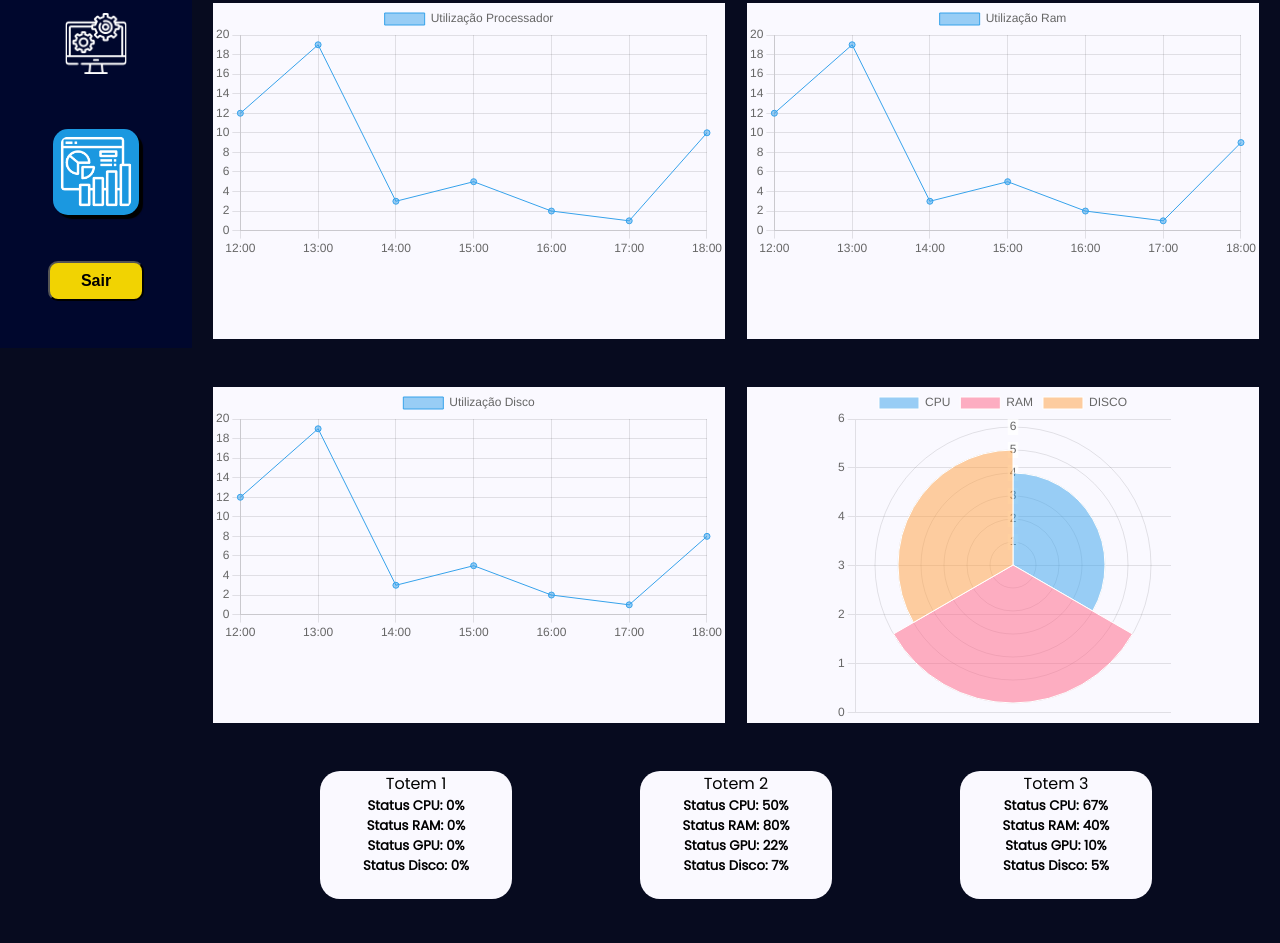
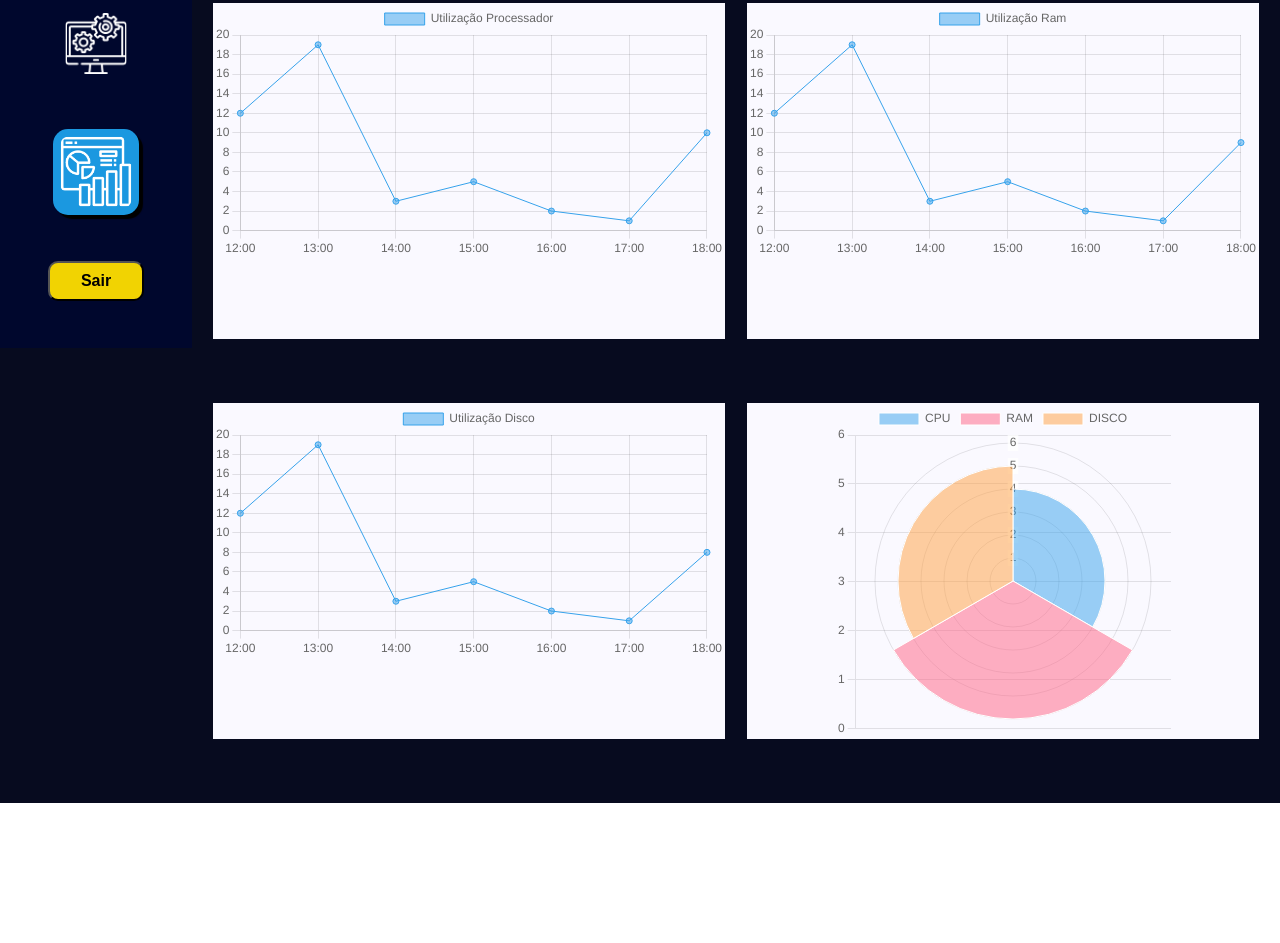
Before and after one commit to Tood-Tech/Tood, a website: page site/public/perfil/dashboard.html in a window 1280 px wide. Shown: the part 452-1395 px from the top of the page. After the commit the page ends 1255 px from the top, so only its background shows below. Drawn offline with nearby package versions, Linux system fonts and the light colour scheme.

Commit message:
final versao

```diff
--- a/site/public/assets/css/dashboard.css
+++ b/site/public/assets/css/dashboard.css
@@ -84,7 +84,7 @@
     align-items: center;
     justify-content: space-evenly;
     margin-top: 3rem;
-
+    margin-bottom: 5%;
 }
 
 
--- a/site/public/perfil/dashboard.html
+++ b/site/public/perfil/dashboard.html
@@ -90,29 +90,6 @@
                     <div class="chart1">
                         <canvas class="graph4" id="myChart4"></canvas>
                     </div>
-                </div>
-            </div>
-            <div class="detalheTotem">
-                <div class="detalhe"><span>Totem 1</span>
-                    <h5 class="statusCPU">Status CPU: 0%</h5>
-                    <h5 class="statusRAM">Status RAM: 0%</h5>
-                    <h5 class="statusGPU">Status GPU: 0%</h5>
-                    <h5 class="statusDISCO">Status Disco: 0%</h5>
-
-                </div>
-                <div class="detalhe"><span>Totem 2</span>
-                    <h5 class="statusCPU">Status CPU: 50%</h5>
-                    <h5 class="statusRAM">Status RAM: 80%</h5>
-                    <h5 class="statusGPU">Status GPU: 22%</h5>
-                    <h5 class="statusDISCO">Status Disco: 7%</h5>
-
-                </div>
-                <div class="detalhe"><span>Totem 3</span>
-                    <h5 class="statusCPU">Status CPU: 67%</h5>
-                    <h5 class="statusRAM">Status RAM: 40%</h5>
-                    <h5 class="statusGPU">Status GPU: 10%</h5>
-                    <h5 class="statusDISCO">Status Disco: 5%</h5>
-
                 </div>
             </div>
         </div>
```
